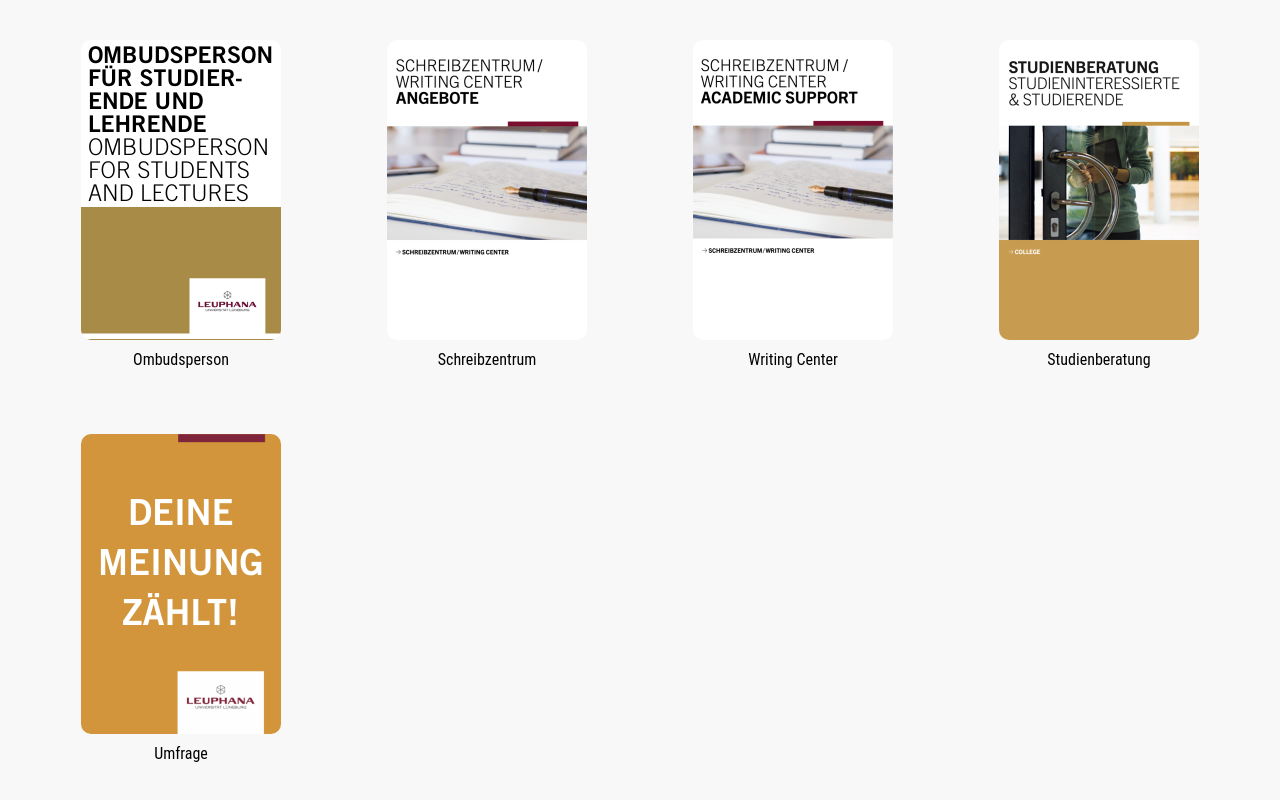
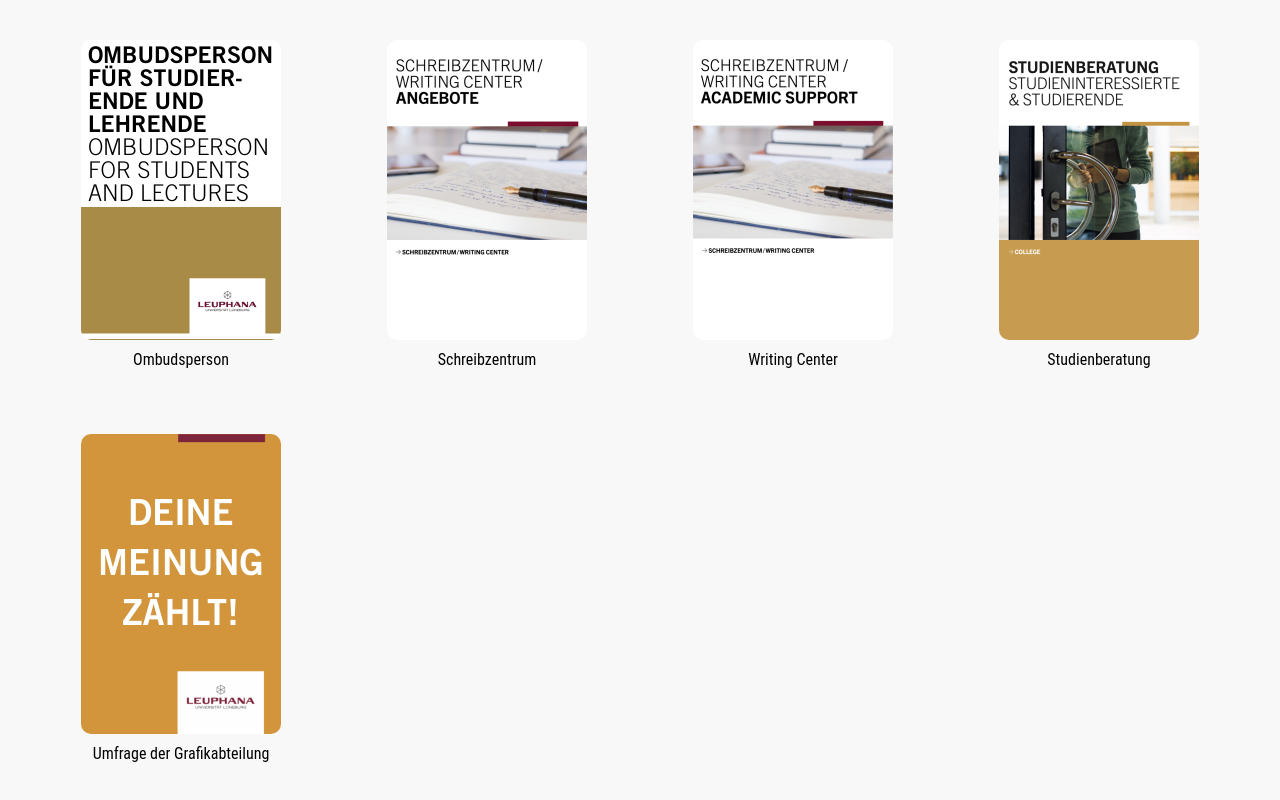
Before and after one commit to emil-konferenzteam/emil-konferenzteam.github.io, a plain HTML site: page flyer.html in a window 1280 px wide. Shown: the part 1786-2586 px from the top of the page. Drawn offline with Linux system fonts and the light colour scheme; a web font is replaced by a local one.

Commit message:
Update flyer.html

```diff
--- a/flyer.html
+++ b/flyer.html
@@ -228,7 +228,7 @@
     <a href="flyer_23/uni_umfrage.pdf" target="_blank">
      <img src="thumbnails_23/uni_umfrage preview.png">
     </a>
-    <div class="desc">Umfrage</div>
+    <div class="desc">Umfrage der Grafikabteilung</div>
    </div>
 
   </div>
```
